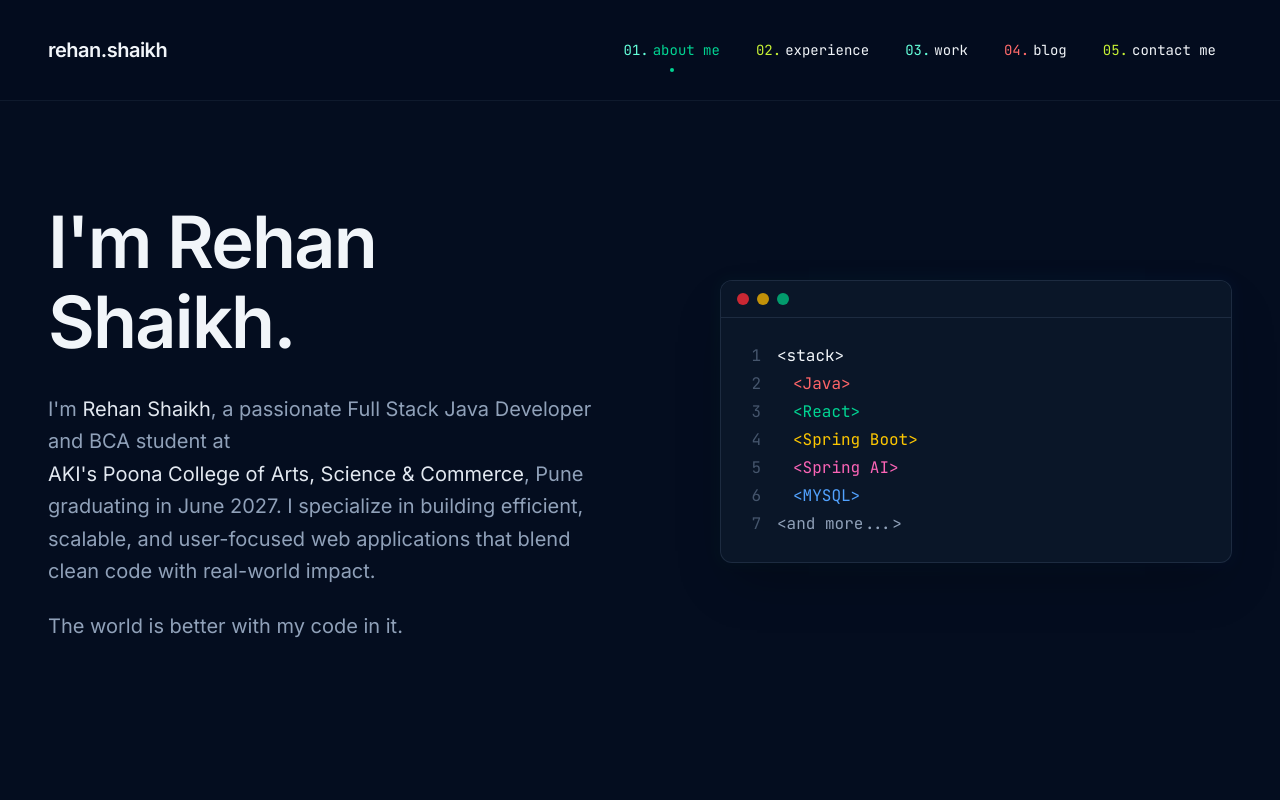
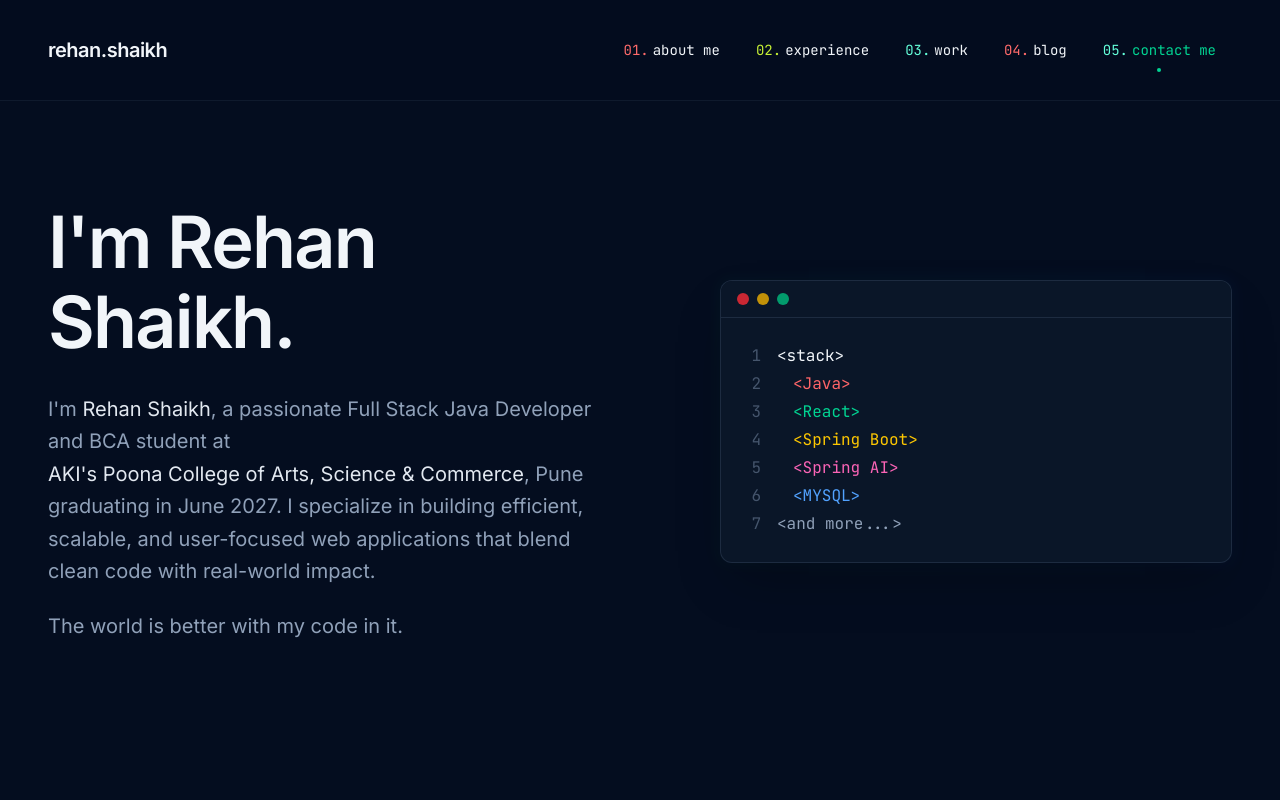
Before and after one commit to RehanShaikh23/Redesign-Portfolio, a React (Vite) app: page / in a window 1280 px wide. Shown: the top 800 px of the page. Built offline with nearby package versions, Linux system fonts and the light colour scheme.

Commit message:
fix: navbar active section tracking, remove iOS cursor

```diff
--- a/src/components/Header.jsx
+++ b/src/components/Header.jsx
@@ -18,25 +18,40 @@
   // Track active section on scroll
   useEffect(() => {
     const sectionIds = navItems.map((item) => item.sectionId)
-    const observers = []
 
-    sectionIds.forEach((id) => {
-      const el = document.getElementById(id)
-      if (!el) return
+    const handleScroll = () => {
+      const headerOffset = 100
+      const scrollY = window.scrollY + headerOffset
+      const windowHeight = window.innerHeight
+      const docHeight = document.documentElement.scrollHeight
 
-      const observer = new IntersectionObserver(
-        ([entry]) => {
-          if (entry.isIntersecting) {
-            setActiveSection(id)
-          }
-        },
-        { threshold: 0.3, rootMargin: '-80px 0px -50% 0px' }
-      )
-      observer.observe(el)
-      observers.push(observer)
-    })
+      // If near bottom of page, activate last section
+      if (scrollY + windowHeight >= docHeight - 50) {
+        setActiveSection(sectionIds[sectionIds.length - 1])
+        return
+      }
 
-    return () => observers.forEach((o) => o.disconnect())
+      // Find which section is currently in view
+      let currentSection = ''
+      for (const id of sectionIds) {
+        const el = document.getElementById(id)
+        if (!el) continue
+        const rect = el.getBoundingClientRect()
+        const sectionTop = rect.top + window.scrollY
+
+        if (scrollY >= sectionTop - windowHeight * 0.3) {
+          currentSection = id
+        }
+      }
+
+      if (currentSection) {
+        setActiveSection(currentSection)
+      }
+    }
+
+    handleScroll() // Set initial state
+    window.addEventListener('scroll', handleScroll, { passive: true })
+    return () => window.removeEventListener('scroll', handleScroll)
   }, [])
 
   // Lock body scroll when mobile menu is open
```
Also changed, not shown: 1 other file (tests, documents, lock files or other folders).
